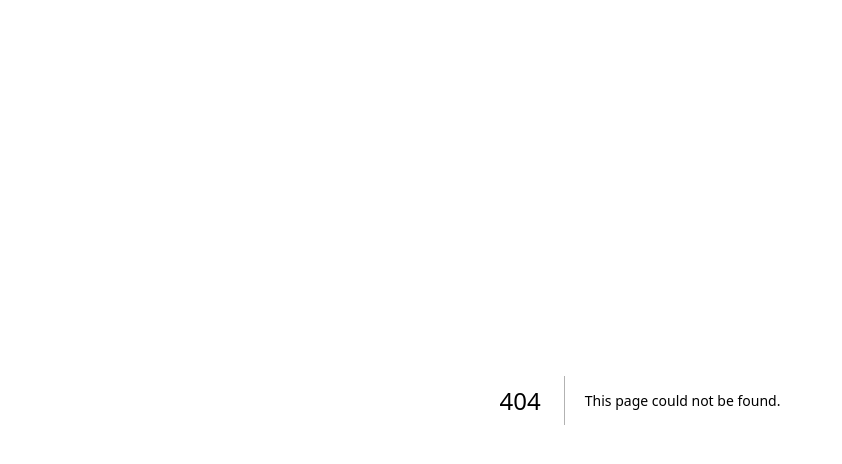
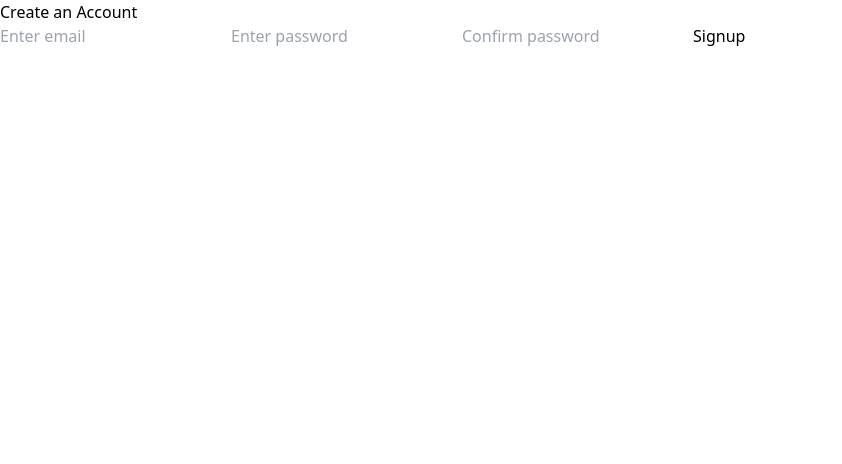
Before and after one commit to Medtekviyab/Product-App, a Next.js app in the folder alliance-app/: page /Signup in a window 1280 px wide. Before the commit this address had no page. Shown: the top 464 px of the page, without its empty margins (0-842 px from the left). Built offline with nearby package versions, Linux system fonts and the light colour scheme.

Commit message:
Signin and Signup page

```diff
--- /dev/null
+++ b/alliance-app/src/pages/Signin.js
@@ -0,0 +1,37 @@
+
+"use client"
+import React from 'react'
+import { useRouter } from 'next/navigation';
+
+
+const Signin = () => {
+    const router = useRouter();
+
+    const handleSignupClick = (event) => {
+      event.preventDefault();
+      router.push('/Signup');
+    };
+
+  return (
+    <div className="container">
+      <div className="form">
+        <header className="sign-in-header">Sign in</header>
+        <form action="#">
+          <input type="text" className="email-input" placeholder="Enter email" />
+          <input type="password" className="password-input" placeholder="Enter password" />
+          <div className="forgot-password">
+            <a href="#" className="forgot-password-link">Forgot password?</a>
+          </div>
+          <button className="login-button">Login</button>
+        </form>
+        <div className="signup-link">
+          <span className="signup-prompt">Don't have an account?</span>
+          <a href="/Signup" className="signup-link-text" onClick={handleSignupClick}>
+            Signup
+          </a>         </div>
+      </div>
+    </div>
+  )
+}
+
+export default Signin
--- /dev/null
+++ b/alliance-app/src/pages/Signup.js
@@ -0,0 +1,40 @@
+import React from 'react';
+import '../../src/app/globals.css';
+
+
+const Signup = () => {
+    const handleSignUpClick = () => {
+        // Navigate to the sign-in page when Sign Up button is clicked
+        window.location.href = '/Signin'; // Replace '/signin' with the URL of your sign-in page
+      };
+
+
+  return (
+    <div className="container">
+      <div className="signup-form">
+        <header className="signup-header">Create an Account</header>
+        <form className="signup-form-fields" action="#">
+          <input
+            type="text"
+            className="email-input"
+            placeholder="Enter email"
+          />
+          <input
+            type="password"
+            className="password-input"
+            placeholder="Enter password"
+          />
+          <input
+            type="password"
+            className="confirm-password-input"
+            placeholder="Confirm password"
+          />
+           <button className="signup-button">Signup</button>
+
+      </form>
+      </div>
+    </div>
+  );
+};
+
+export default Signup;
```
